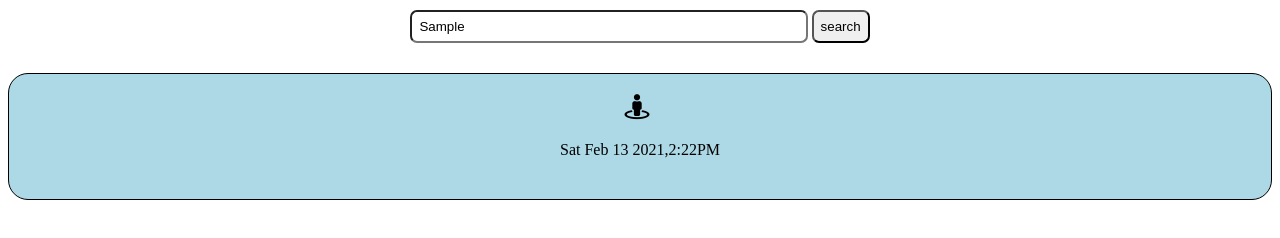
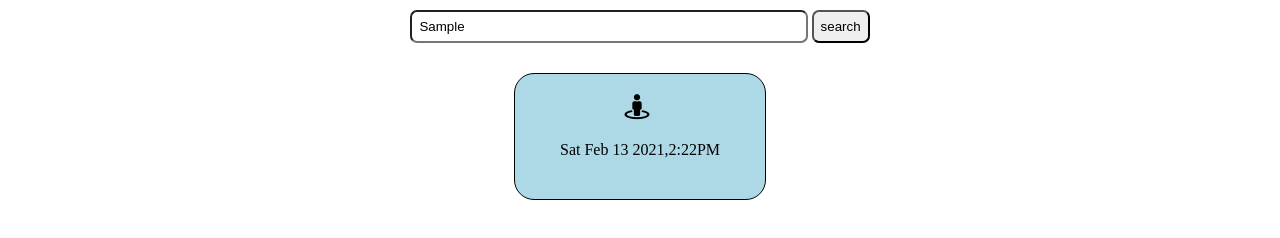
Before and after one commit to Nimish238/Weather-app, a plain HTML site: page index.html in a window 1280 px wide. Both pictures are taken after typing "Sample" into the empty fields and a click on the button "search". Drawn offline with nearby package versions, Linux system fonts and the light colour scheme; no server answers.

Commit message:
Update index.html

```diff
--- a/index.html
+++ b/index.html
@@ -11,6 +11,8 @@
     border-style: solid;
     border-width: 1px;
     border-radius: 20px;
+    margin-left: 40%;
+    margin-right:40%;
     padding:20px;
     background-color: rgb(173,216,230);
     display:none;
```
